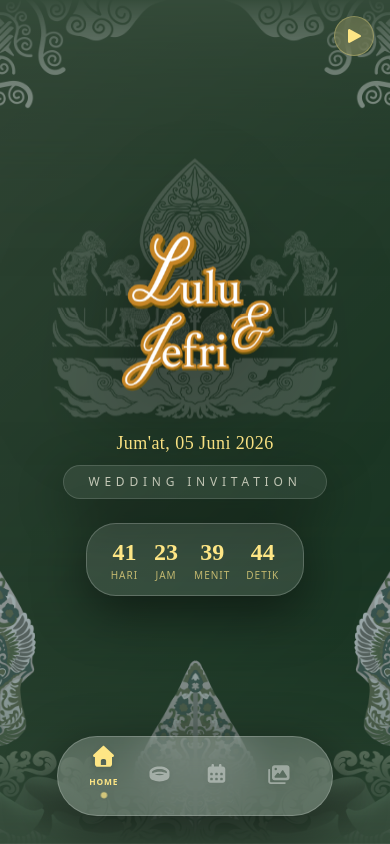
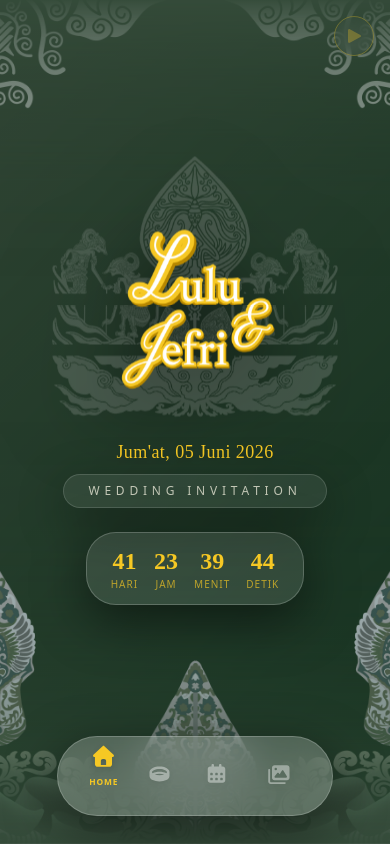
Before and after one commit to ardhikaxx/udangan-lulujefri, a Next.js app: page /home in a window 390 px wide. Built offline with nearby package versions, Linux system fonts and the light colour scheme.

Commit message:
Update home page, layout, main page, and cover asset

```diff
--- a/app/home/page.tsx
+++ b/app/home/page.tsx
@@ -110,7 +110,7 @@ export default function Home() {
             </div>
 
             <div className="mt-2 flex flex-col items-center gap-2 text-center fade-up-enter [animation-delay:600ms]">
-              <p className="text-lg sm:text-xl font-serif text-amber-200 tracking-wide drop-shadow-md">
+              <p className="text-lg sm:text-xl font-serif text-[#f6c824] tracking-wide drop-shadow-md">
                 Jum&apos;at, 05 Juni 2026
               </p>
               <div className="px-6 py-2 glass rounded-full animate-pulse border border-white/10">
@@ -119,7 +119,7 @@ export default function Home() {
                 </p>
               </div>
               <div className="mt-4 glass px-6 py-3 rounded-[30px] border border-white/10">
-                <div className="flex gap-4 sm:gap-6 text-amber-200">
+                <div className="flex gap-4 sm:gap-6 text-[#f6c824]">
                   <div className="text-center">
                     <p className="text-2xl sm:text-3xl font-serif font-bold">{countdown.days}</p>
                     <p className="text-[10px] sm:text-xs tracking-widest uppercase opacity-70">Hari</p>
@@ -147,22 +147,22 @@ export default function Home() {
             <h2 className="mb-6 text-4xl sm:text-5xl font-serif text-amber-50 drop-shadow-lg italic">Pasangan Pengantin</h2>
             <div className="glass p-4 sm:p-8 rounded-[50px] w-full max-w-lg space-y-8 sm:space-y-12">
               <div className="flex justify-center gap-8 mb-4">
-                <div className="relative w-28 h-28 rounded-full overflow-hidden border-2 border-amber-200">
+                <div className="relative w-28 h-28 rounded-full overflow-hidden border-2 text-[#f6c824]">
                   <Image src="/assets/lulu.jpeg" alt="Lukmanul Khotimah" fill sizes="112px" className="object-cover" />
                 </div>
-                <div className="relative w-28 h-28 rounded-full overflow-hidden border-2 border-amber-200">
+                <div className="relative w-28 h-28 rounded-full overflow-hidden border-2 text-[#f6c824]">
                   <Image src="/assets/fais.jpeg" alt="Moh. Fais Jefri Albukhori" fill sizes="112px" className="object-cover" />
                 </div>
 
               </div>
               <div className="space-y-3">
-                <h3 className="text-2xl sm:text-3xl font-serif italic text-amber-200">Lukmanul Khotimah, S.Tr., Ak</h3>
+                <h3 className="text-2xl sm:text-3xl font-serif italic text-[#f6c824]">Lukmanul Khotimah, S.Tr., Ak</h3>
                 <p className="text-xs opacity-70 italic">Putri dari</p>
                 <p className="text-base sm:text-lg font-medium tracking-wide">Bpk. Hafid & Ibu Rumyati</p>
               </div>
               <div className="text-3xl font-serif opacity-30 italic">dengan</div>
               <div className="space-y-3">
-                <h3 className="text-2xl sm:text-3xl font-serif italic text-amber-200">Moh. Fais Jefri Albukhori, S.Tr., Ak</h3>
+                <h3 className="text-2xl sm:text-3xl font-serif italic text-[#f6c824]">Moh. Fais Jefri Albukhori, S.Tr., Ak</h3>
                 <p className="text-xs opacity-70 italic">Putra dari</p>
                 <p className="text-base sm:text-lg font-medium tracking-wide">Alm. Bpk. Jaelani & Ibu Suti’ah</p>
               </div>
@@ -176,20 +176,20 @@ export default function Home() {
             <div className="glass p-8 sm:p-10 rounded-[50px] w-full max-w-lg space-y-8">
               <div className="space-y-4">
                 <div className="space-y-1">
-                  <p className="font-bold text-xl tracking-widest text-amber-200 font-serif italic">Hari & Tanggal</p>
+                  <p className="font-bold text-xl tracking-widest text-[#f6c824] font-serif italic">Hari & Tanggal</p>
                   <p className="text-lg sm:text-xl">Jum&apos;at, 05 Juni 2026</p>
                   <a
                     href="https://www.google.com/calendar/render?action=TEMPLATE&text=The+Wedding+of+Lulu+%26+Jefri&dates=20260605/20260606&location=Dsn.+Asemkandang,+Buduan,+Suboh,+Situbondo"
                     target="_blank"
                     rel="noopener noreferrer"
-                    className="inline-block mt-3 px-6 py-2 border border-amber-200/50 rounded-full text-sm text-amber-200 hover:bg-amber-200/10 transition-colors"
+                    className="inline-block mt-3 px-6 py-2 border text-[#f6c824]/50 rounded-full text-sm text-[#f6c824] hover:text-[#f6c824]/10 transition-colors"
                   >
                     Simpan Tanggal
                   </a>
                 </div>
                 <div className="w-1/3 h-px bg-white/20 mx-auto"></div>
                 <div className="space-y-1">
-                  <p className="font-bold text-xl tracking-widest text-amber-200 font-serif italic">Tempat</p>
+                  <p className="font-bold text-xl tracking-widest text-[#f6c824] font-serif italic">Tempat</p>
                   <p className="text-sm sm:text-base leading-relaxed">
                     Dsn. Asemkandang, Buduan, Suboh, Situbondo
                   </p>
@@ -197,7 +197,7 @@ export default function Home() {
                     href="https://maps.app.goo.gl/QtBwAwMgsUPjJoqVA"
                     target="_blank"
                     rel="noopener noreferrer"
-                    className="inline-block mt-3 px-6 py-2 border border-amber-200/50 rounded-full text-sm text-amber-200 hover:bg-amber-200/10 transition-colors"
+                    className="inline-block mt-3 px-6 py-2 border text-[#f6c824]/50 rounded-full text-sm text-[#f6c824] hover:text-[#f6c824]/10 transition-colors"
                   >
                     Lihat Alamat
                   </a>
@@ -290,8 +290,8 @@ export default function Home() {
   };
 
   return (
-    <div className="relative z-10 font-sans selection:bg-amber-200/30">
-      <button onClick={audioContext?.togglePlay} className="fixed top-4 right-4 z-[100] bg-amber-200/20 backdrop-blur-sm text-amber-200 w-10 h-10 rounded-full flex items-center justify-center border border-amber-200/30">
+    <div className="relative z-10 font-sans selection:text-[#f6c824]/30">
+      <button onClick={audioContext?.togglePlay} className="fixed top-4 right-4 z-[100] text-[#f6c824]/20 backdrop-blur-sm text-[#f6c824] w-10 h-10 rounded-full flex items-center justify-center border text-[#f6c824]/30">
         <FontAwesomeIcon icon={audioContext?.isPlaying ? faPause : faPlay} />
       </button>
 
@@ -318,7 +318,7 @@ export default function Home() {
             <button
               key={item.id}
               onClick={() => handleTabChange(item.id)}
-              className={`flex flex-col items-center transition-all duration-300 cursor-pointer ${activeTab === item.id ? "scale-105 -translate-y-1.5 text-amber-200" : "opacity-40 text-white hover:opacity-100"
+              className={`flex flex-col items-center transition-all duration-300 cursor-pointer ${activeTab === item.id ? "scale-105 -translate-y-1.5 text-[#f6c824]" : "opacity-40 text-white hover:opacity-100"
                 }`}
             >
               <div className="text-xl sm:text-2xl drop-shadow-md">
@@ -328,7 +328,7 @@ export default function Home() {
                 {item.title}
               </span>
               {activeTab === item.id && (
-                <div className="w-1.5 h-1.5 bg-amber-200 rounded-full mt-1 shadow-sm animate-pulse" />
+                <div className="w-1.5 h-1.5 text-[#f6c824] rounded-full mt-1 shadow-sm animate-pulse" />
               )}
             </button>
           ))}
--- a/app/page.tsx
+++ b/app/page.tsx
@@ -41,7 +41,7 @@ export default function LandingPage() {
         </div>
         <button
           onClick={handleOpen}
-          className="flex items-center gap-2 px-8 py-3 bg-white/10 backdrop-blur-md text-amber-200 border border-amber-200/50 rounded-full font-semibold font-serif hover:bg-white/20 transition-all shadow-lg"
+          className="flex items-center gap-2 px-8 py-3 bg-white/10 backdrop-blur-md text-[#f6c824] border text-[#f6c824]/50 rounded-full font-semibold font-serif hover:bg-white/20 transition-all shadow-lg"
         >
           <FontAwesomeIcon icon={faEnvelopeOpenText} />
           Buka Undangan
```
Also changed, not shown: public/assets/nama-cover.png.
